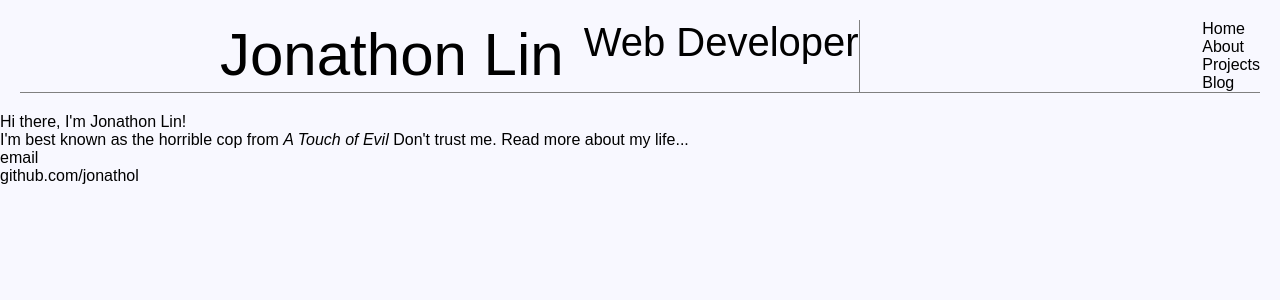
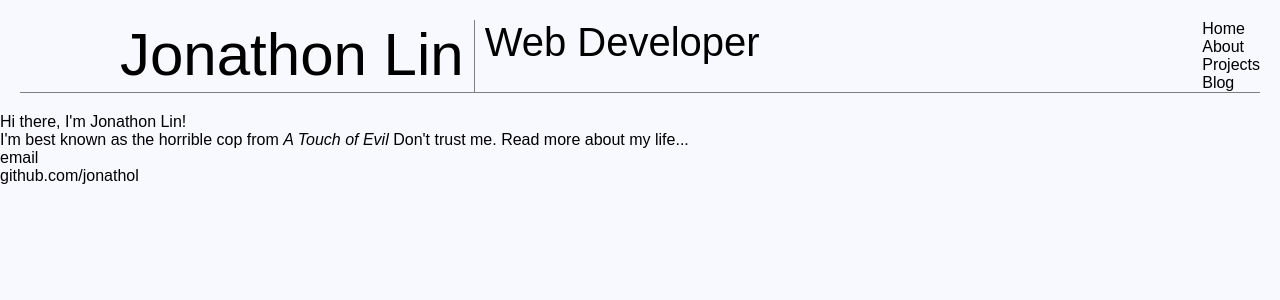
Before and after one commit to jonathol/jonathol.github.io, a Jekyll site: the page built from index.html, in a window 1280 px wide. Shown: the top 300 px of the page. Built offline with Jekyll 4.4.1, drawn with Linux system fonts in a browser that asks for light colours; some web fonts are replaced.

Commit message:
header css

```diff
--- a/css/main.css
+++ b/css/main.css
@@ -62,12 +62,12 @@ header {
 
 header h1 {
   font-size: 60px;
-  margin-left: 200px;
+  margin-left: 100px;
   margin-right: 10px;
 }
 
 header h2 {
   font-size: 40px;
   padding-left: 10px;
-  border-right: 1px solid grey;
+  border-left: 1px solid grey;
 }
```
